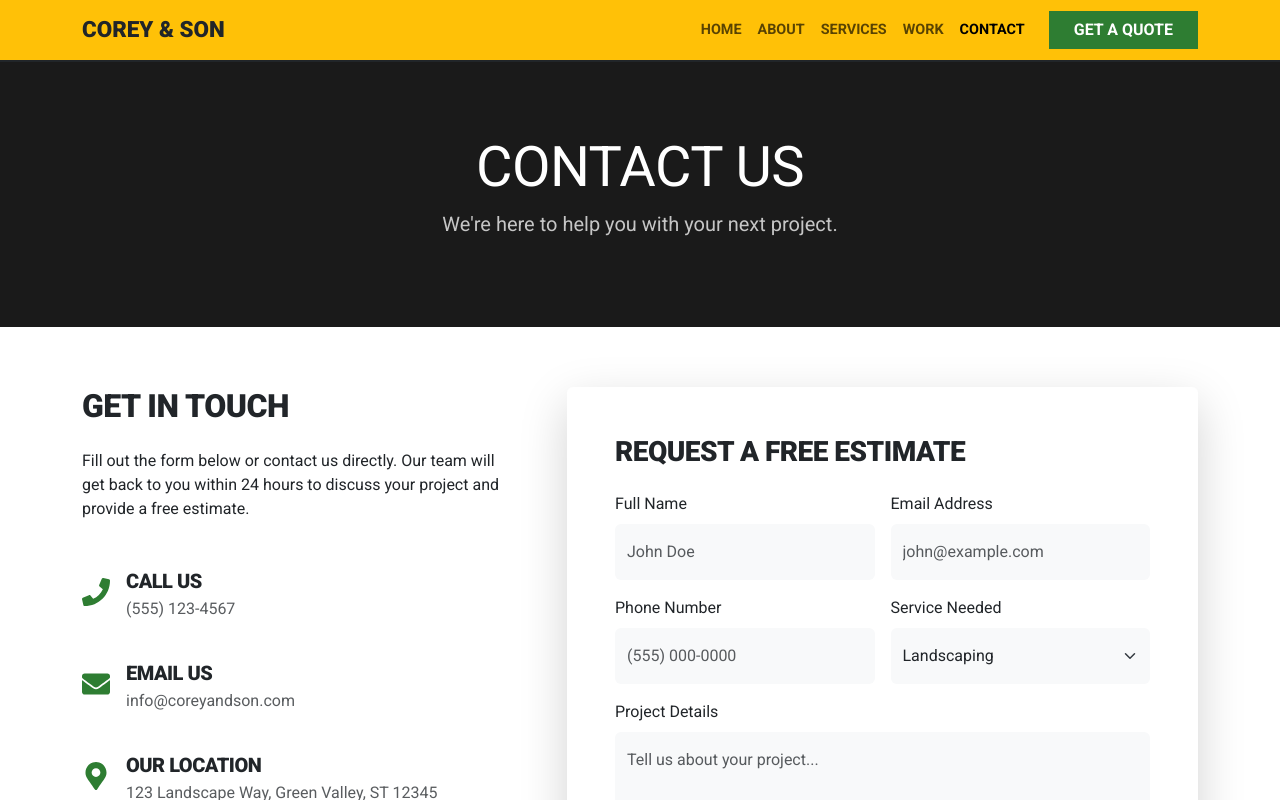
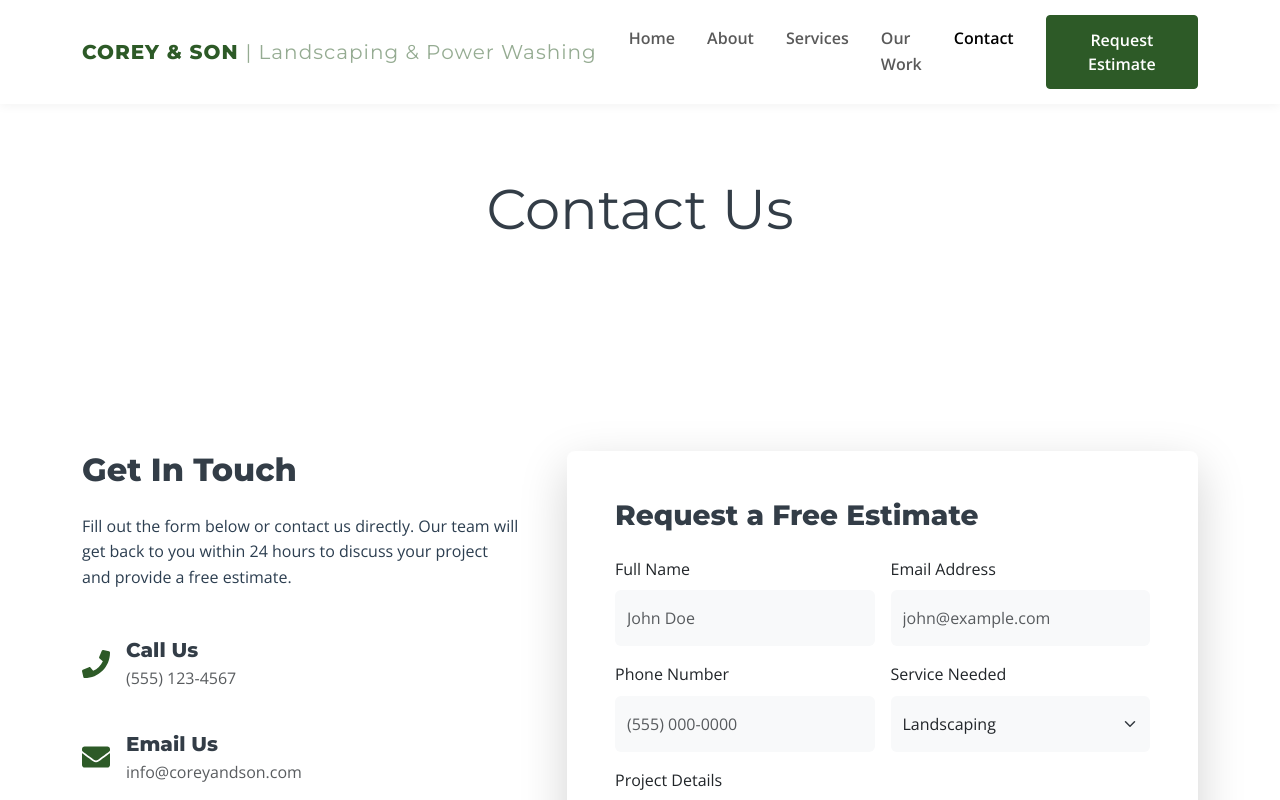
Before and after one commit to vbiondo6/Corey-and-Son, a React (Create React App) app: page /contact in a window 1280 px wide. Shown: the top 800 px of the page. Built offline with nearby package versions, Linux system fonts and the light colour scheme.

Commit message:
Refactor to middle-ground design: Professional but grounded

```diff
--- a/src/components/Navbar.tsx
+++ b/src/components/Navbar.tsx
@@ -3,41 +3,38 @@ import { Link, NavLink } from 'react-router-dom';
 
 const Navbar: React.FC = () => {
   return (
-    <nav className="navbar navbar-expand-lg navbar-light bg-safety sticky-top border-bottom border-dark border-2">
+    <nav className="navbar navbar-expand-lg navbar-light bg-white sticky-top">
       <div className="container">
-        <Link className="navbar-brand d-flex align-items-center" to="/">
-          <span className="fw-black text-dark" style={{fontSize: '1.4rem'}}>COREY & SON</span>
+        <Link className="navbar-brand" to="/">
+          COREY & SON <span className="d-none d-sm-inline opacity-50 fw-light">| Landscaping & Power Washing</span>
         </Link>
         <button
-          className="navbar-toggler"
+          className="navbar-toggler border-0"
           type="button"
           data-bs-toggle="collapse"
           data-bs-target="#navbarNav"
-          aria-controls="navbarNav"
-          aria-expanded="false"
-          aria-label="Toggle navigation"
         >
           <span className="navbar-toggler-icon"></span>
         </button>
         <div className="collapse navbar-collapse" id="navbarNav">
           <ul className="navbar-nav ms-auto">
             <li className="nav-item">
-              <NavLink className="nav-link" to="/">Home</NavLink>
+              <NavLink className="nav-link px-3 fw-bold" to="/">Home</NavLink>
             </li>
             <li className="nav-item">
-              <NavLink className="nav-link" to="/about">About</NavLink>
+              <NavLink className="nav-link px-3 fw-bold" to="/about">About</NavLink>
             </li>
             <li className="nav-item">
-              <NavLink className="nav-link" to="/services">Services</NavLink>
+              <NavLink className="nav-link px-3 fw-bold" to="/services">Services</NavLink>
             </li>
             <li className="nav-item">
-              <NavLink className="nav-link" to="/portfolio">Work</NavLink>
+              <NavLink className="nav-link px-3 fw-bold" to="/portfolio">Our Work</NavLink>
             </li>
             <li className="nav-item">
-              <NavLink className="nav-link" to="/contact">Contact</NavLink>
+              <NavLink className="nav-link px-3 fw-bold" to="/contact">Contact</NavLink>
             </li>
           </ul>
-          <Link to="/contact" className="btn btn-primary ms-lg-3 px-4 fw-bold rounded-0">GET A QUOTE</Link>
+          <Link to="/contact" className="btn btn-primary ms-lg-3">Request Estimate</Link>
         </div>
       </div>
     </nav>
--- a/src/pages/Home.tsx
+++ b/src/pages/Home.tsx
@@ -1,6 +1,6 @@
 import React from 'react';
 import { Link } from 'react-router-dom';
-import { FaCheckSquare, FaTools, FaTruck } from 'react-icons/fa';
+import { FaCheckCircle, FaAward, FaCalendarCheck } from 'react-icons/fa';
 import heroBg from '../assets/hero-bg.jpg';
 import homeIntro from '../assets/home-intro.jpg';
 
@@ -15,14 +15,18 @@ const Home: React.FC = () => {
       {/* Hero Section */}
       <section className="hero-section" style={{backgroundImage: `url(${heroBg})`}}>
         <div className="hero-overlay"></div>
-        <div className="container hero-content text-start">
-          <h1 className="display-2 text-white mb-3 text-uppercase fw-black">WE SHOW UP.<br/>WE WORK HARD.</h1>
-          <p className="lead text-white mb-4 fw-bold" style={{maxWidth: '600px', fontSize: '1.25rem'}}>
-            No fluff, no nonsense. Just reliable landscaping and power washing for folks who want the job done right.
-          </p>
-          <div className="d-flex flex-column flex-sm-row gap-3">
-            <Link to="/contact" className="btn btn-outline-gold btn-lg px-5 py-3 rounded-0">Get A Free Quote</Link>
-            <Link to="/services" className="btn btn-primary btn-lg px-5 py-3 rounded-0">See Our Services</Link>
+        <div className="container position-relative z-1">
+          <div className="row">
+            <div className="col-lg-7">
+              <h1 className="display-4 text-white mb-3">Professional Landscaping & Power Washing You Can Rely On</h1>
+              <p className="lead text-white mb-4 opacity-90">
+                Corey & Son provides expert property maintenance for residential and commercial clients. Family-owned, fully equipped, and committed to quality.
+              </p>
+              <div className="d-flex flex-wrap gap-3">
+                <Link to="/contact" className="btn btn-primary btn-lg">Get A Free Estimate</Link>
+                <Link to="/services" className="btn btn-outline-light btn-lg">View Our Services</Link>
+              </div>
+            </div>
           </div>
         </div>
       </section>
@@ -31,73 +35,79 @@ const Home: React.FC = () => {
       <section className="section-padding bg-white">
         <div className="container">
           <div className="row align-items-center">
-            <div className="col-lg-6 mb-4 mb-lg-0">
-              <div style={{border: '4px solid #000'}}>
+            <div className="col-lg-6 mb-5 mb-lg-0">
+              <div className="position-relative">
                 <img
                   src={homeIntro}
-                  alt="Landscaping work"
-                  className="img-fluid w-100"
+                  alt="Quality Landscaping"
+                  className="img-fluid rounded shadow-lg"
                 />
+                <div className="bg-primary text-white p-3 position-absolute bottom-0 start-0 m-3 rounded shadow">
+                  <h4 className="mb-0 fw-bold text-white">15+ Years</h4>
+                  <p className="mb-0 small">Serving the Community</p>
+                </div>
               </div>
             </div>
             <div className="col-lg-6 ps-lg-5">
-              <h5 className="text-danger fw-bold text-uppercase mb-2">Local & Reliable</h5>
-              <h2 className="display-5 mb-4 fw-black">COREY & SON.</h2>
-              <p className="lead mb-4 fw-bold">
-                We ain't a big franchise. We're your neighbors.
+              <h6 className="text-accent fw-bold text-uppercase mb-2">About Corey & Son</h6>
+              <h2 className="display-5 mb-4">Quality Workmanship from Local Experts</h2>
+              <p className="lead mb-4 text-muted">
+                We bridge the gap between small local crews and big corporate franchises.
               </p>
               <p className="mb-4">
-                Me and my boy have been cutting grass and washing driveways in this town for years. We don't need fancy uniforms to prove we know what we're doing. We show up on time, we do the work, and we charge a fair price. That's it.
+                As a family-owned and operated business, we take personal pride in every lawn we mow and every property we wash. We combine professional-grade equipment with the kind of attention to detail you only get from people who truly care about their reputation.
               </p>
-              <div className="row g-3 mb-4">
-                <div className="col-12 d-flex align-items-center">
-                  <Icon icon={FaCheckSquare} className="text-success me-3 fs-3" />
-                  <span className="fw-bold fs-5">Fair Prices, No Hidden Fees</span>
+              <div className="row g-4 mb-5">
+                <div className="col-md-6 d-flex">
+                  <Icon icon={FaCheckCircle} className="text-accent me-3 mt-1 fs-5" />
+                  <div>
+                    <h5 className="mb-1">Guaranteed Quality</h5>
+                    <p className="small text-muted mb-0">We don't leave until the job is done right.</p>
+                  </div>
                 </div>
-                <div className="col-12 d-flex align-items-center">
-                  <Icon icon={FaTruck} className="text-success me-3 fs-3" />
-                  <span className="fw-bold fs-5">We Actually Show Up</span>
-                </div>
-                <div className="col-12 d-flex align-items-center">
-                  <Icon icon={FaTools} className="text-success me-3 fs-3" />
-                  <span className="fw-bold fs-5">We Use Good Equipment</span>
+                <div className="col-md-6 d-flex">
+                  <Icon icon={FaCalendarCheck} className="text-accent me-3 mt-1 fs-5" />
+                  <div>
+                    <h5 className="mb-1">Reliable Scheduling</h5>
+                    <p className="small text-muted mb-0">When we say we'll be there, we'll be there.</p>
+                  </div>
                 </div>
               </div>
-              <Link to="/about" className="btn btn-dark btn-lg rounded-0 px-4">Meet The Team</Link>
+              <Link to="/about" className="btn btn-outline-primary px-4">Learn More About Us</Link>
             </div>
           </div>
         </div>
       </section>
 
-      {/* Quick Services */}
-      <section className="section-padding" style={{backgroundColor: '#e9ecef'}}>
+      {/* Service Highlights */}
+      <section className="section-padding bg-light">
         <div className="container">
           <div className="text-center mb-5">
-            <h2 className="display-5 fw-black">WHAT WE DO</h2>
-            <p className="lead">We keep it simple. If it's outside and needs cleaning or cutting, call us.</p>
+            <h2 className="display-6 fw-bold">Our Core Services</h2>
+            <div className="mx-auto bg-primary mb-4" style={{height: '3px', width: '60px'}}></div>
           </div>
-          <div className="row g-0">
+          <div className="row g-4">
             <div className="col-md-4">
-              <div className="bg-white p-5 h-100 border border-dark">
-                <h3 className="mb-3">GRASS CUTTING</h3>
-                <p>We mow, we trim, we blow off the driveway. We don't leave a mess. Weekly or bi-weekly service available.</p>
+              <div className="card h-100 p-4 shadow-sm border-0">
+                <h3 className="h4 mb-3">Lawn Maintenance</h3>
+                <p className="text-muted">Weekly and bi-weekly mowing, edging, and professional trimming to keep your property looking its best.</p>
+                <Link to="/services" className="mt-auto text-accent text-decoration-none fw-bold">Service Details &rarr;</Link>
               </div>
             </div>
             <div className="col-md-4">
-              <div className="bg-dark text-white p-5 h-100 border border-dark">
-                <h3 className="text-white mb-3">POWER WASHING</h3>
-                <p>Got a dirty driveway? Green siding? We'll blast it clean. We've got the heavy-duty stuff to get the grime off.</p>
+              <div className="card h-100 p-4 shadow-sm border-0">
+                <h3 className="h4 mb-3">Power Washing</h3>
+                <p className="text-muted">Restore your home's appearance with professional-grade cleaning for siding, driveways, and decks.</p>
+                <Link to="/services" className="mt-auto text-accent text-decoration-none fw-bold">Service Details &rarr;</Link>
               </div>
             </div>
             <div className="col-md-4">
-              <div className="bg-white p-5 h-100 border border-dark">
-                <h3 className="mb-3">YARD CLEANUP</h3>
-                <p>Leaves everywhere? Brush piling up? We'll come haul it away so you don't have to break your back.</p>
+              <div className="card h-100 p-4 shadow-sm border-0">
+                <h3 className="h4 mb-3">Seasonal Cleanup</h3>
+                <p className="text-muted">Comprehensive spring and fall cleanup services including leaf removal, gutter cleaning, and more.</p>
+                <Link to="/services" className="mt-auto text-accent text-decoration-none fw-bold">Service Details &rarr;</Link>
               </div>
             </div>
-          </div>
-          <div className="text-center mt-5">
-            <Link to="/contact" className="btn btn-warning btn-lg fw-bold rounded-0 px-5">CALL US NOW</Link>
           </div>
         </div>
       </section>
--- a/src/pages/Services.tsx
+++ b/src/pages/Services.tsx
@@ -9,43 +9,42 @@ const Services: React.FC = () => {
 
   const services = [
     {
-      title: "LAWN MOWING",
-      description: "We cut it, trim it, and blow it off. Simple as that. We'll keep your grass looking sharp all season.",
+      title: "Lawn Maintenance",
+      description: "Consistent, professional care including precision mowing, edging, and debris removal for a healthy, manicured lawn.",
       icon: FaLeaf
     },
     {
-      title: "POWER WASHING",
-      description: "Driveways, sidewalks, siding, decks. If it's got dirt on it, we can wash it off.",
+      title: "Power Washing",
+      description: "High-pressure restoration for siding, driveways, patios, and decks using specialized cleaning solutions.",
       icon: FaWater
     },
     {
-      title: "YARD CLEANUP",
-      description: "Got a mess of leaves or brush? We'll come haul it away and get your yard back in shape.",
+      title: "Property Cleanup",
+      description: "Comprehensive spring and fall cleanup services, including leaf removal and garden bed preparation.",
       icon: FaHome
     },
     {
-      title: "MULCH & PLANTING",
-      description: "Need some fresh mulch or a few bushes planted? We can handle that too. Nothing too fancy.",
+      title: "Mulching & Planting",
+      description: "Enhance your curb appeal with fresh mulch delivery and installation, along with seasonal plant selection.",
       icon: FaSeedling
     },
     {
-      title: "SMALL HARDSCAPES",
-      description: "We can fix up a walkway or lay down some pavers. Solid work that lasts.",
+      title: "Light Hardscaping",
+      description: "Repair and installation of stone walkways, paver patios, and garden retaining walls.",
       icon: FaRoad
     },
     {
-      title: "SNOW PLOWING",
-      description: "When it snows, we plow. Driveways and sidewalks. We'll get you out.",
+      title: "Snow Management",
+      description: "Reliable residential and commercial snow plowing and salting services to keep your property safe.",
       icon: FaSnowflake
     }
   ];
 
   return (
     <div>
-      <section className="bg-dark text-white py-5">
+      <section className="bg-primary text-white py-5">
         <div className="container py-4">
-          <h1 className="display-4 fw-black text-uppercase text-white">What We Do</h1>
-          <p className="lead">We work hard so you don't have to.</p>
+          <h1 className="display-4 fw-bold text-white mb-0">Our Services</h1>
         </div>
       </section>
 
@@ -54,10 +53,10 @@ const Services: React.FC = () => {
           <div className="row g-4">
             {services.map((service, index) => (
               <div className="col-lg-4 col-md-6" key={index}>
-                <div className="card h-100 service-card p-4 text-center bg-light">
-                  <div className="text-success fs-1 mb-3"><Icon icon={service.icon} /></div>
-                  <h3 className="mb-3 fw-black">{service.title}</h3>
-                  <p className="text-muted fw-bold">{service.description}</p>
+                <div className="card h-100 p-4 border-0 shadow-sm bg-light">
+                  <div className="text-accent fs-1 mb-3"><Icon icon={service.icon} /></div>
+                  <h3 className="h4 mb-3 fw-bold">{service.title}</h3>
+                  <p className="text-muted small">{service.description}</p>
                 </div>
               </div>
             ))}
@@ -65,15 +64,15 @@ const Services: React.FC = () => {
         </div>
       </section>
 
-      <section className="section-padding" style={{backgroundColor: '#ffc107'}}>
+      <section className="section-padding" style={{backgroundColor: '#f8f9fa'}}>
         <div className="container">
           <div className="row align-items-center">
-            <div className="col-lg-8 mx-auto text-center text-dark">
-              <h2 className="display-5 fw-black mb-4 text-uppercase">Need Something Else?</h2>
-              <p className="lead fw-bold mb-4">
-                If you need something done outside and you don't see it listed, just ask. If we can do it, we will. If we can't, we'll tell you straight up.
+            <div className="col-lg-8 mx-auto text-center">
+              <h2 className="display-6 fw-bold mb-4">Ready for a Free Estimate?</h2>
+              <p className="lead text-muted mb-4">
+                We provide honest, upfront pricing with no hidden fees. Contact us today to schedule a walkthrough of your property.
               </p>
-              <a href="/contact" className="btn btn-dark btn-lg rounded-0 px-5 fw-bold">GIVE US A CALL</a>
+              <a href="/contact" className="btn btn-primary btn-lg">Contact Us Today</a>
             </div>
           </div>
         </div>
--- a/src/styles/global.css
+++ b/src/styles/global.css
@@ -1,125 +1,105 @@
-@import url('https://fonts.googleapis.com/css2?family=Roboto:wght@400;700;900&display=swap');
+@import url('https://fonts.googleapis.com/css2?family=Montserrat:wght@400;600;800&family=Open+Sans:wght@400;600&display=swap');
 
 :root {
-  --primary-green: #2e7d32; /* Standard Grass Green */
-  --work-black: #1a1a1a;
-  --safety-yellow: #ffc107; /* Construction/Safety Yellow */
-  --light-bg: #f0f2f5;
-  --dark-text: #212529;
+  --primary-green: #2d5a27; /* Professional Hunter Green */
+  --secondary-gray: #333d47; /* Professional Charcoal */
+  --accent-light: #f4f7f4;
+  --text-dark: #2c3e50;
+  --white: #ffffff;
 }
 
 body {
-  font-family: 'Roboto', sans-serif;
-  color: var(--dark-text);
-  background-color: var(--light-bg);
+  font-family: 'Open Sans', sans-serif;
+  color: var(--text-dark);
+  background-color: var(--white);
+  line-height: 1.6;
 }
 
 h1, h2, h3, h4, h5, h6 {
-  font-family: 'Roboto', sans-serif;
-  font-weight: 900; /* Thick and bold */
-  text-transform: uppercase;
-  letter-spacing: -0.5px;
+  font-family: 'Montserrat', sans-serif;
+  font-weight: 800;
+  color: var(--secondary-gray);
+  text-transform: none; /* Back to normal casing for a cleaner look */
 }
 
 .text-accent {
   color: var(--primary-green) !important;
 }
 
-.bg-safety {
-  background-color: var(--safety-yellow) !important;
-}
-
-.bg-primary-green {
-  background-color: var(--work-black) !important;
+.bg-primary {
+  background-color: var(--primary-green) !important;
 }
 
 .btn-primary {
   background-color: var(--primary-green);
   border-color: var(--primary-green);
-  font-weight: 700;
-  text-transform: uppercase;
+  font-weight: 600;
+  padding: 12px 28px;
+  border-radius: 4px;
 }
 
 .btn-primary:hover {
-  background-color: #1b5e20;
-  border-color: #1b5e20;
+  background-color: #1e3d1a;
+  border-color: #1e3d1a;
 }
 
-.btn-outline-gold {
-  /* Retargeting this class to be safety yellow button */
-  background-color: var(--safety-yellow);
-  color: var(--work-black);
-  border: 2px solid var(--safety-yellow);
-  font-weight: 700;
-  text-transform: uppercase;
+.btn-outline-primary {
+  color: var(--primary-green);
+  border-color: var(--primary-green);
+  font-weight: 600;
+  border-radius: 4px;
 }
 
-.btn-outline-gold:hover {
-  background-color: #ffca2c;
-  border-color: #ffca2c;
-  color: black;
+.btn-outline-primary:hover {
+  background-color: var(--primary-green);
+  color: white;
+}
+
+.navbar {
+  padding: 15px 0;
+  box-shadow: 0 2px 10px rgba(0,0,0,0.05);
+}
+
+.navbar-brand {
+  font-family: 'Montserrat', sans-serif;
+  font-weight: 800;
+  letter-spacing: 1px;
+  color: var(--primary-green) !important;
 }
 
 .hero-section {
   position: relative;
-  height: 70vh; /* A bit shorter, more direct */
+  height: 75vh;
   display: flex;
   align-items: center;
-  justify-content: center;
   color: white;
-  text-align: center;
   background-size: cover;
   background-position: center;
 }
 
 .hero-overlay {
   position: absolute;
-  top: 0;
-  left: 0;
-  right: 0;
-  bottom: 0;
-  background: rgba(0, 0, 0, 0.7); /* Darker overlay for better readability */
-}
-
-.hero-content {
-  position: relative;
-  z-index: 1;
-}
-
-.navbar-brand {
-  font-family: 'Roboto', sans-serif;
-  font-weight: 900;
-  font-size: 1.5rem;
-  color: var(--work-black) !important;
-  text-transform: uppercase;
-}
-
-.nav-link {
-  font-weight: 700;
-  text-transform: uppercase;
-  font-size: 0.9rem;
+  top: 0; left: 0; right: 0; bottom: 0;
+  background: linear-gradient(to right, rgba(0,0,0,0.7), rgba(0,0,0,0.3));
 }
 
 .section-padding {
-  padding: 60px 0;
+  padding: 80px 0;
 }
 
-.service-card {
-  border: 2px solid #ddd;
-  border-radius: 0 !important; /* Square corners, no soft curves */
-  transition: none; /* No fancy hover float */
+.card {
+  border: 1px solid #eee;
+  border-radius: 8px;
+  transition: all 0.3s ease;
 }
 
-.service-card:hover {
-  border-color: var(--primary-green);
-}
-
-img {
-  border-radius: 0 !important; /* Square images, utilitarian */
+.card:hover {
+  box-shadow: 0 10px 30px rgba(0,0,0,0.1);
+  transform: translateY(-5px);
 }
 
 footer {
-  background-color: var(--work-black);
+  background-color: var(--secondary-gray);
   color: white;
-  padding: 40px 0 20px;
+  padding: 60px 0 30px;
 }
```
Also changed, not shown: src/pages/About.tsx (+41 -23 lines).
